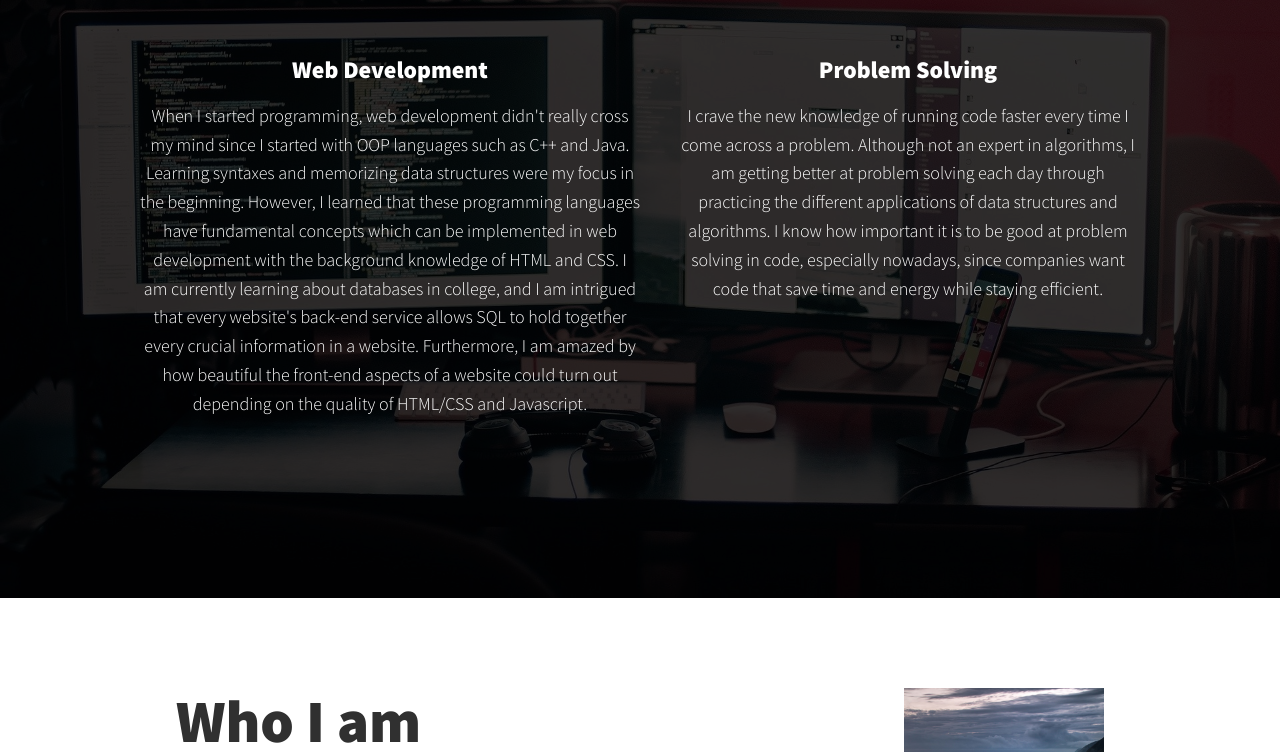
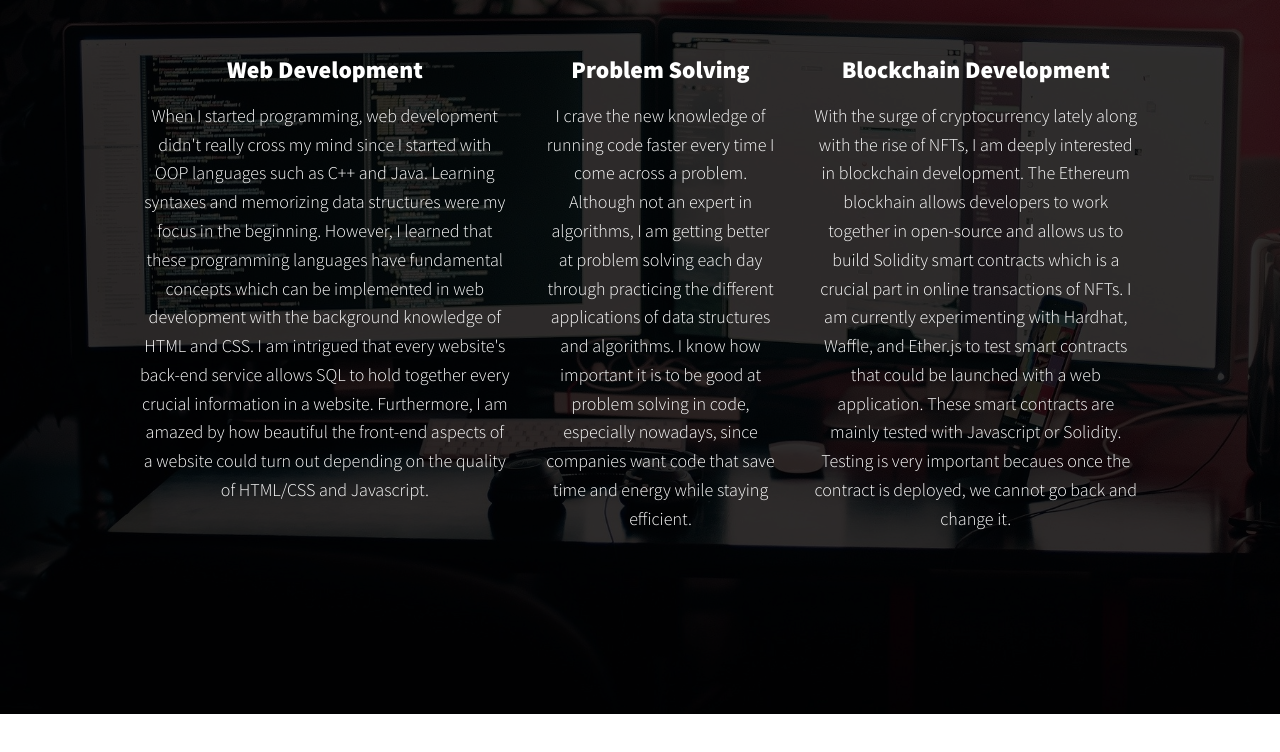
Before and after one commit to Cyoo9/MyPortfolio, a plain HTML site: page index.html in a window 1280 px wide. Shown: the part 739-1491 px from the top of the page. Drawn offline with nearby package versions, Linux system fonts and the light colour scheme.

Commit message:
Update index.html

```diff
--- a/index.html
+++ b/index.html
@@ -46,11 +46,8 @@
                     <h3>Web Development</h3>
                     <p> When I started programming, web development didn't really cross my mind since I started with OOP languages such as C++ and Java.
                         Learning syntaxes and memorizing data structures were my focus in the beginning. However, I learned that these programming languages have
-                        fundamental concepts which can be implemented in web development with the background knowledge of HTML and CSS. I am currently learning about
-                        databases in college, and I am intrigued that every website's back-end service allows SQL to hold together every crucial information in a website.
+                        fundamental concepts which can be implemented in web development with the background knowledge of HTML and CSS. I am intrigued that every website's back-end service allows SQL to hold together every crucial information in a website.
                         Furthermore, I am amazed by how beautiful the front-end aspects of a website could turn out depending on the quality of HTML/CSS and Javascript.
-
-
                   </p>
                 </div> <!-- / interest-->
 
@@ -59,6 +56,15 @@
                     <p>I crave the new knowledge of running code faster every time I come across a problem. Although not an expert in algorithms, I am getting better
                         at problem solving each day through practicing the different applications of data structures and algorithms. I know how important it is to be
                         good at problem solving in code, especially nowadays, since companies want code that save time and energy while staying efficient.
+                    </p>
+                </div> <!-- / interest-->
+
+                <div class="interest">
+                    <h3>Blockchain Development</h3>
+                    <p> With the surge of cryptocurrency lately along with the rise of NFTs, I am deeply interested in blockchain development. The Ethereum blockhain allows developers
+                        to work together in open-source and allows us to build Solidity smart contracts which is a crucial part in online transactions of NFTs. I am currently
+                        experimenting with Hardhat, Waffle, and Ether.js to test smart contracts that could be launched with a web application. These smart contracts are mainly tested
+                        with Javascript or Solidity. Testing is very important becaues once the contract is deployed, we cannot go back and change it.
                     </p>
                 </div> <!-- / interest-->
             </div>
```
